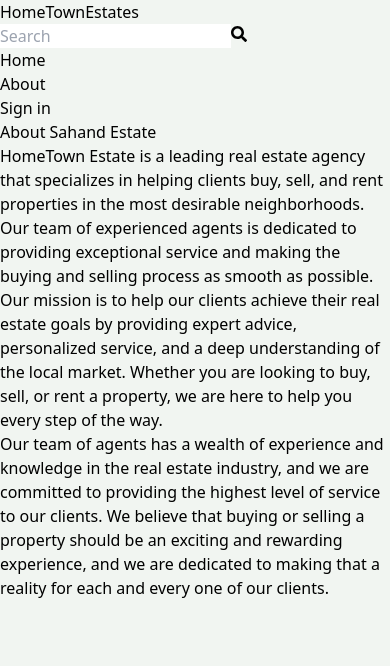
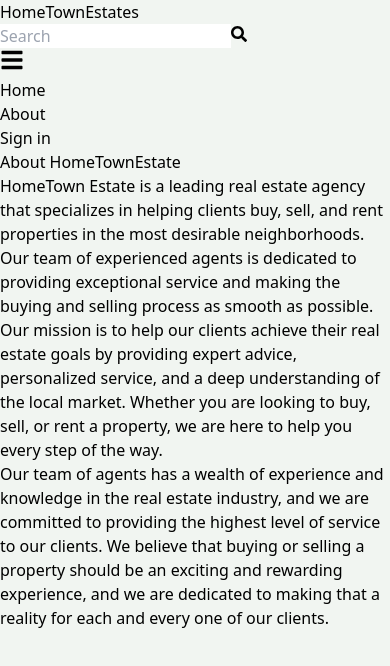
Before and after one commit to jiya-sahu/Real-Estates-Project, a React (Vite) app in the folder Frontend/: page /about in a window 390 px wide. Shown: the top 666 px of the page. Built offline with nearby package versions, Linux system fonts and the light colour scheme; no server answers.

Commit message:
added hamburger menu for responsiveness

```diff
--- a/Frontend/src/components/Header.jsx
+++ b/Frontend/src/components/Header.jsx
@@ -1,37 +1,36 @@
 import React, { useEffect, useState } from "react";
-import { FaSearch } from "react-icons/fa";
+import { FaSearch, FaBars, FaTimes } from "react-icons/fa";
 import { Link, useNavigate } from "react-router-dom";
 import { useSelector } from "react-redux";
 
 function Header() {
   const { currentUser } = useSelector((state) => state.user);
   const [searchTerm, setSearchTerm] = useState("");
+  const [menuOpen, setMenuOpen] = useState(false);
 
   const navigate = useNavigate();
 
-  const handleSubmit = (e)=>{
+  const handleSubmit = (e) => {
     e.preventDefault();
     if (searchTerm) {
-      setSearchTerm('');
+      setSearchTerm("");
       const urlParams = new URLSearchParams(window.location.search);
-      urlParams.set('searchTerm',searchTerm);
+      urlParams.set("searchTerm", searchTerm);
       const searchQuery = urlParams.toString();
       navigate(`/search?${searchQuery}`);
+    }
+  };
 
-    }
-  }
-  useEffect(()=>{
-    const urlParams = new URLSearchParams(window.location.search)
-    const searchTermFromUrl = urlParams.get('searchTerm');
+  useEffect(() => {
+    const urlParams = new URLSearchParams(window.location.search);
+    const searchTermFromUrl = urlParams.get("searchTerm");
     if (searchTermFromUrl) {
       setSearchTerm(searchTermFromUrl);
     }
-
-  },[location.search]);
-
+  }, [location.search]);
 
   return (
-    <header className="bg-slate-200 shadow-md">
+    <header className="bg-slate-200 shadow-md sticky top-0 z-50">
       <div className="flex justify-between items-center max-w-6xl mx-auto p-3">
         <Link to="/">
           <h1 className="font-bold text-sm sm:text-xl flex flex-wrap">
@@ -39,8 +38,11 @@ function Header() {
             <span className="text-slate-700">Estates</span>
           </h1>
         </Link>
-        <form onSubmit={handleSubmit}
-        className="bg-slate-100 p-2 rounded-md flex items-center">
+
+        <form
+          onSubmit={handleSubmit}
+          className="bg-slate-100 p-2 rounded-md flex items-center"
+        >
           <input
             type="text"
             name="search"
@@ -53,30 +55,64 @@ function Header() {
             <FaSearch className="text-slate-600" />
           </button>
         </form>
-        <ul className="flex gap-4">
+
+        {/* Hamburger Menu */}
+        <button
+          className="sm:hidden text-slate-700 focus:outline-none"
+          onClick={() => setMenuOpen(!menuOpen)}
+        >
+          {menuOpen ? <FaTimes size={24} /> : <FaBars size={24} />}
+        </button>
+
+        {/* Desktop Menu */}
+        <ul className="hidden sm:flex gap-4">
           <Link to="/">
-            <li className="hidden sm:inline  text-slate-700 hover:underline">
-              Home
-            </li>
+            <li className="text-slate-700 hover:underline">Home</li>
           </Link>
           <Link to="/about">
-            <li className="hidden sm:inline text-slate-700 hover:underline">
-              About
-            </li>
+            <li className="text-slate-700 hover:underline">About</li>
           </Link>
+
           <Link to="/profile">
-            {currentUser ? (
+            {currentUser && currentUser.avatar ? (
               <img
                 className="rounded-full h-7 w-7 object-cover"
                 src={currentUser.avatar}
                 alt="profile"
               />
             ) : (
-              <li className=" text-slate-700 hover:underline">Sign in</li>
+              <Link to={"/signin"}>
+                   <li className="text-slate-700 hover:underline">Sign in</li>
+              </Link>
+
             )}
           </Link>
         </ul>
       </div>
+
+      {/* Mobile Menu */}
+      {menuOpen && (
+        <ul className="sm:hidden flex flex-col bg-slate-200 p-4 space-y-3">
+          <Link to="/" onClick={() => setMenuOpen(false)}>
+            <li className="text-slate-700 hover:underline">Home</li>
+          </Link>
+          <Link to="/about" onClick={() => setMenuOpen(false)}>
+            <li className="text-slate-700 hover:underline">About</li>
+          </Link>
+
+          <Link to="/profile" onClick={() => setMenuOpen(false)}>
+            {currentUser && currentUser.avatar ? (
+              <img
+                className="rounded-full h-7 w-7 object-cover"
+                src={currentUser.avatar}
+                alt="profile"
+              />
+            ) : (
+              <li className="text-slate-700 hover:underline">Sign in</li>
+            )}
+          </Link>
+        </ul>
+      )}
     </header>
   );
 }
--- a/Frontend/src/pages/About.jsx
+++ b/Frontend/src/pages/About.jsx
@@ -3,7 +3,7 @@ import React from 'react'
 function About() {
   return (
     <div className='py-20 px-4 max-w-6xl mx-auto'>
-    <h1 className='text-3xl font-bold mb-4 text-slate-800'>About Sahand Estate</h1>
+    <h1 className='text-3xl font-bold mb-4 text-slate-800'>About HomeTownEstate</h1>
     <p className='mb-4 text-slate-700'>HomeTown Estate is a leading real estate agency that specializes in helping clients buy, sell, and rent properties in the most desirable neighborhoods. Our team of experienced agents is dedicated to providing exceptional service and making the buying and selling process as smooth as possible.</p>
     <p className='mb-4 text-slate-700'>
     Our mission is to help our clients achieve their real estate goals by providing expert advice, personalized service, and a deep understanding of the local market. Whether you are looking to buy, sell, or rent a property, we are here to help you every step of the way.
--- a/Frontend/src/pages/Profile.jsx
+++ b/Frontend/src/pages/Profile.jsx
@@ -77,6 +77,7 @@ function Profile() {
 
       // Update formdata with the URL
       setFormData({ ...formdata, avatar: downloadURL });
+      dispatch(updateUserSuccess({ ...currentUser, avatar: fileDownloadURL }));
     } catch (error) {
       console.error("Error uploading file:", error);
     }
```
